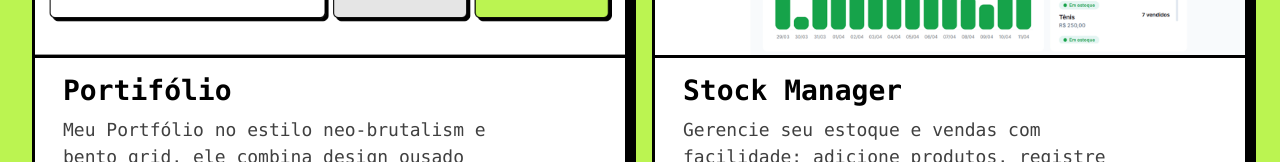
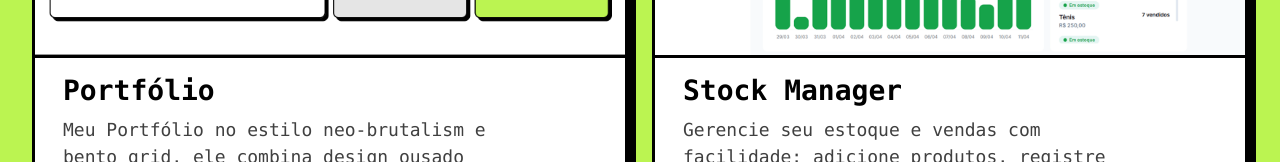
Before and after one commit to araujoerick/portfolio, a Next.js app: page /projetos in a window 1280 px wide. Shown: the part 515-677 px from the top of the page. Built offline with nearby package versions, Linux system fonts and the light colour scheme.

Commit message:
🔧 chore: update portfolio github url

```diff
--- a/src/app/data/projects-data.ts
+++ b/src/app/data/projects-data.ts
@@ -1,7 +1,7 @@
 export const projectsData = [
   {
     imageSrc: "/projects/portifolio.png",
-    title: "Portifólio",
+    title: "Portfólio",
     description:
       "Meu Portfólio no estilo neo-brutalism e bento grid, ele combina design ousado com usabilidade. O site é totalmente responsivo e animado com GSAP.",
     techs: [
@@ -15,7 +15,7 @@ export const projectsData = [
       "GSAP",
       "A11y",
     ],
-    githubUrl: "https://github.com/araujoerick/portifolio",
+    githubUrl: "https://github.com/araujoerick/portfolio",
     deployUrl: "#",
   },
   {
```
